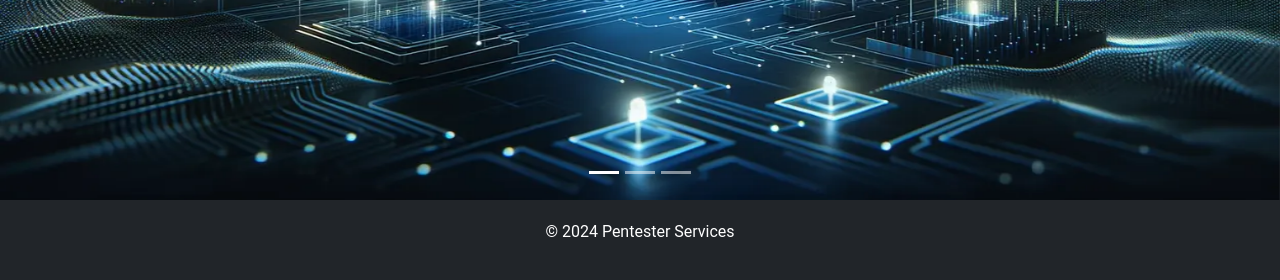
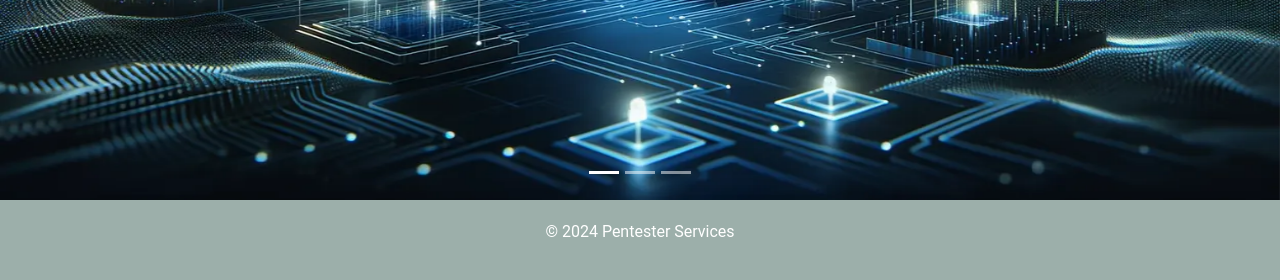
Before and after one commit to Mn92001/WebSys, a PHP site: page /index.php in a window 1280 px wide. Shown: the part 597-877 px from the top of the page. Run offline with PHP 8.4, Linux system fonts and the light colour scheme.

Commit message:
26march 1429hrs

```diff
--- a/assets/css/main.css
+++ b/assets/css/main.css
@@ -5,7 +5,7 @@ body {
 }
 header {
     padding: 20px;
-    background-color: #212529;
+    background-color: #9cafaa;
     color: white;
     display: flex;
     justify-content: space-between;
@@ -16,7 +16,7 @@ header {
 
 footer {
     padding: 20px;
-    background-color: #212529;
+    background-color: #9cafaa;
     color: white;
     text-align: center;
 }
--- a/inc/head.inc.php
+++ b/inc/head.inc.php
@@ -5,6 +5,7 @@
      <!--Custom Css-->
      <link href="https://cdn.jsdelivr.net/npm/bootstrap@5.3.1/dist/css/bootstrap.min.css" rel="stylesheet"
         integrity="sha384-4bw+/aepP/YC94hEpVNVgiZdgIC5+VKNBQNGCHeKRQN+PtmoHDEXuppvnDJzQIu9" crossorigin="anonymous">
+    <link rel="stylesheet" href="/assets/css/main.css">
     <!--Bootstrap JS-->
     <script defer src="https://cdn.jsdelivr.net/npm/bootstrap@5.3.1/dist/js/bootstrap.bundle.min.js"
         integrity="sha384-HwwvtgBNo3bZJJLYd8oVXjrBZt8cqVSpeBNS5n7C8IVInixGAoxmnlMuBnhbgrkm" crossorigin="anonymous">
--- a/index.php
+++ b/index.php
@@ -4,7 +4,6 @@
 <head>
     <?php include "inc/head.inc.php"; ?>
 </head>
-
 
 <body>
     <?php include "inc/header.inc.php"; ?>
```
